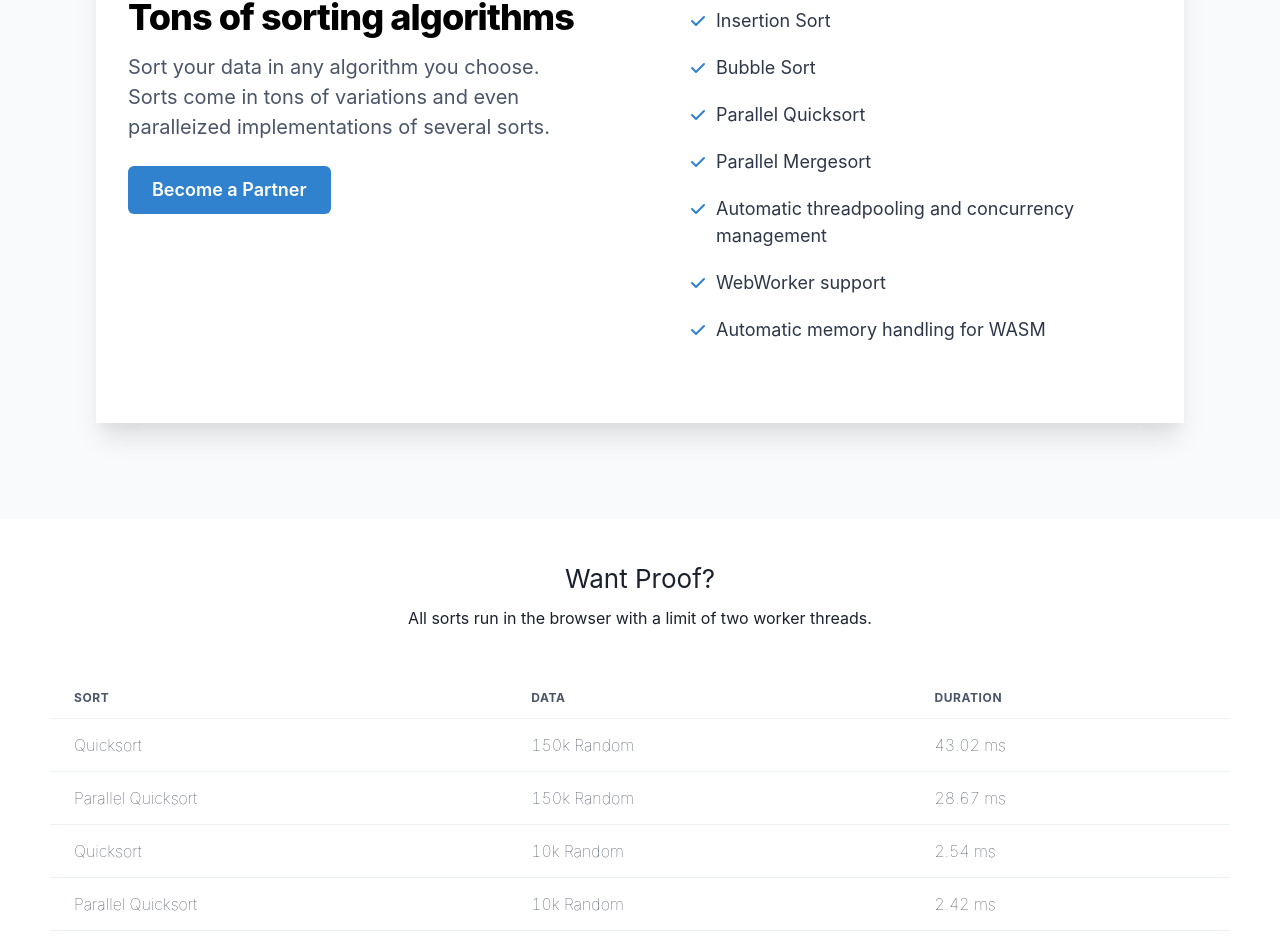
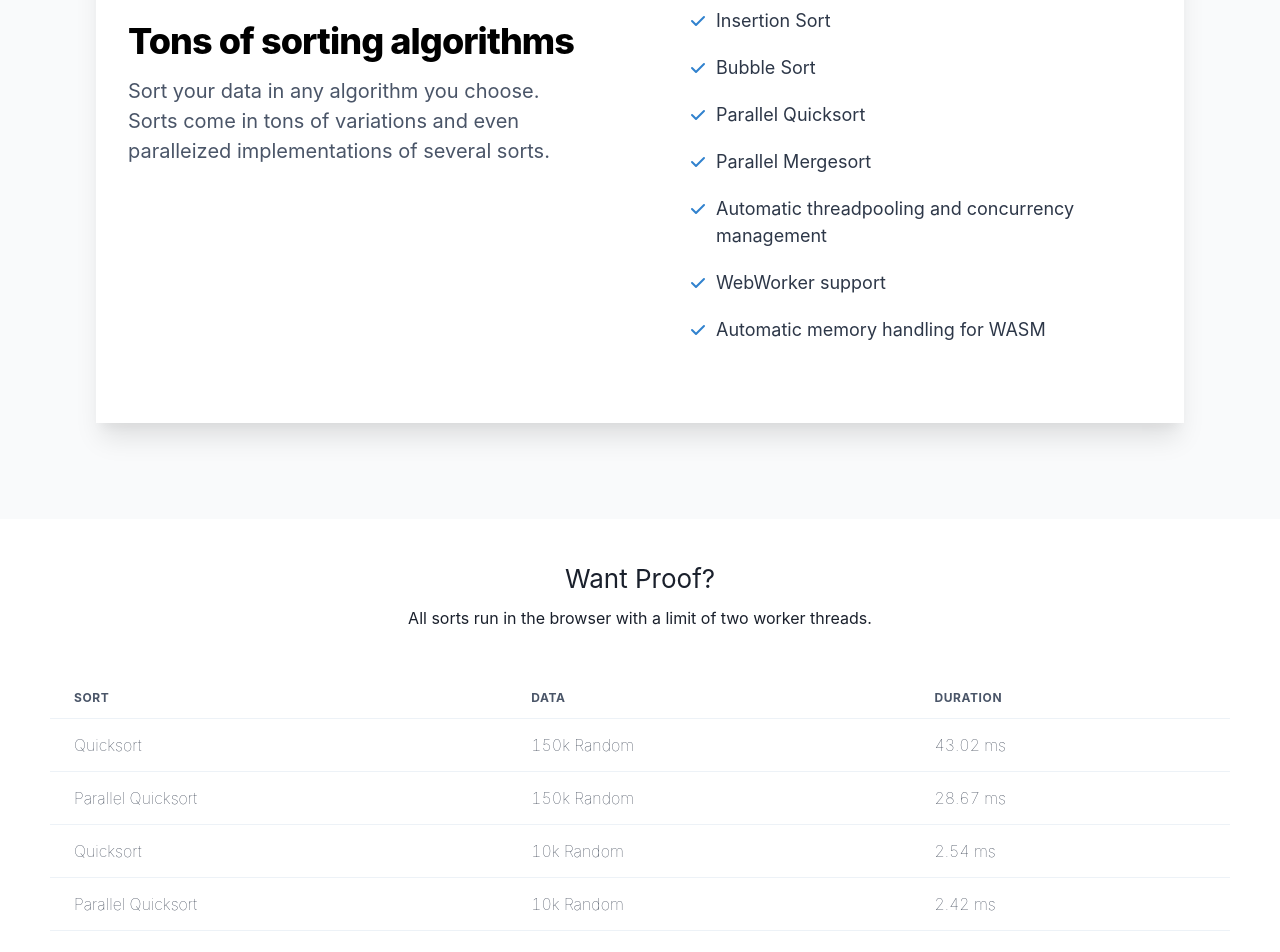
Before and after one commit to nicholaswall/CS35345-final-site, a Next.js app: page / in a window 1280 px wide. Shown: the part 1065-2017 px from the top of the page. Built offline with nearby package versions, Linux system fonts and the light colour scheme.

Commit message:
Fixed links for github pages

```diff
--- a/components/features.tsx
+++ b/components/features.tsx
@@ -90,15 +90,6 @@ const Features = (props: any) => {
                 of variations and even paralleized implementations of several
                 sorts.
               </chakra.p>
-              <Button
-                as="a"
-                variant="solid"
-                w={{ base: "full", sm: "auto" }}
-                colorScheme="blue"
-                size="lg"
-              >
-                Become a Partner
-              </Button>
             </Box>
             <VStack
               direction="column"
--- a/components/header.tsx
+++ b/components/header.tsx
@@ -19,17 +19,17 @@ const Header = () => {
       spacing={4}
     >
       <HStack>
-        <NextLink href={"/"} passHref>
+        <NextLink href={"/CS35345-final-site/"} passHref>
           <Button as="a" variant="ghost">
             {"Home"}
           </Button>
         </NextLink>
-        <NextLink href={"/docs"} passHref>
+        <NextLink href={"/CS35345-final-site/docs"} passHref>
           <Button as="a" variant="ghost">
             {"Docs"}
           </Button>
         </NextLink>
-        <NextLink href={"/downloads"} passHref>
+        <NextLink href={"/CS35345-final-site/downloads"} passHref>
           <Button as="a" variant="ghost">
             {"Downloads"}
           </Button>
--- a/pages/downloads/index.tsx
+++ b/pages/downloads/index.tsx
@@ -3,7 +3,6 @@ import Header from "../../components/header";
 import {
   chakra,
   Box,
-  Image,
   Flex,
   useColorModeValue,
   Link,
@@ -59,7 +58,7 @@ const Card = () => {
             rounded="md"
             _hover={{ bg: "gray.500" }}
           >
-            <a href="/library.zip">Download ZIP</a>
+            <a href="/CS35345-final-site/library.zip">Download ZIP</a>
           </Link>
 
           <Link
--- a/pages/index.tsx
+++ b/pages/index.tsx
@@ -14,6 +14,7 @@ import { useRouter } from "next/router";
 import Features from "../components/features";
 import Efficiency from "../components/efficiency";
 import PerformanceTable from "../components/performance_table";
+import NextLink from "next/link";
 
 const Hero = () => {
   const router = useRouter();
@@ -75,6 +76,7 @@ const Hero = () => {
                 spacing={{ base: 4, md: 2 }}
                 justifyContent="center"
               >
+                <NextLink href="/CS35345-final-site/docs">
                   <Box
                     rounded="full"
                     shadow="md"
@@ -100,12 +102,14 @@ const Hero = () => {
                       Get started
                     </chakra.a>
                   </Box>
+                </NextLink>
+                <NextLink href="https://sorting-avfafd6e7q-uc.a.run.app/">
                   <Box
                     mt={[3, 0]}
                     ml={[null, 3]}
                     onClick={() => {
                       // router.push("/demo");
-                    router.push("https://sorting-avfafd6e7q-uc.a.run.app/");
+                      // router.push("https://sorting-avfafd6e7q-uc.a.run.app/");
                     }}
                   >
                     <chakra.a
@@ -126,6 +130,7 @@ const Hero = () => {
                       Live demo
                     </chakra.a>
                   </Box>
+                </NextLink>
               </Stack>
             </Box>
           </Box>
```
Lines whose indentation alone changed are shown as unchanged.
